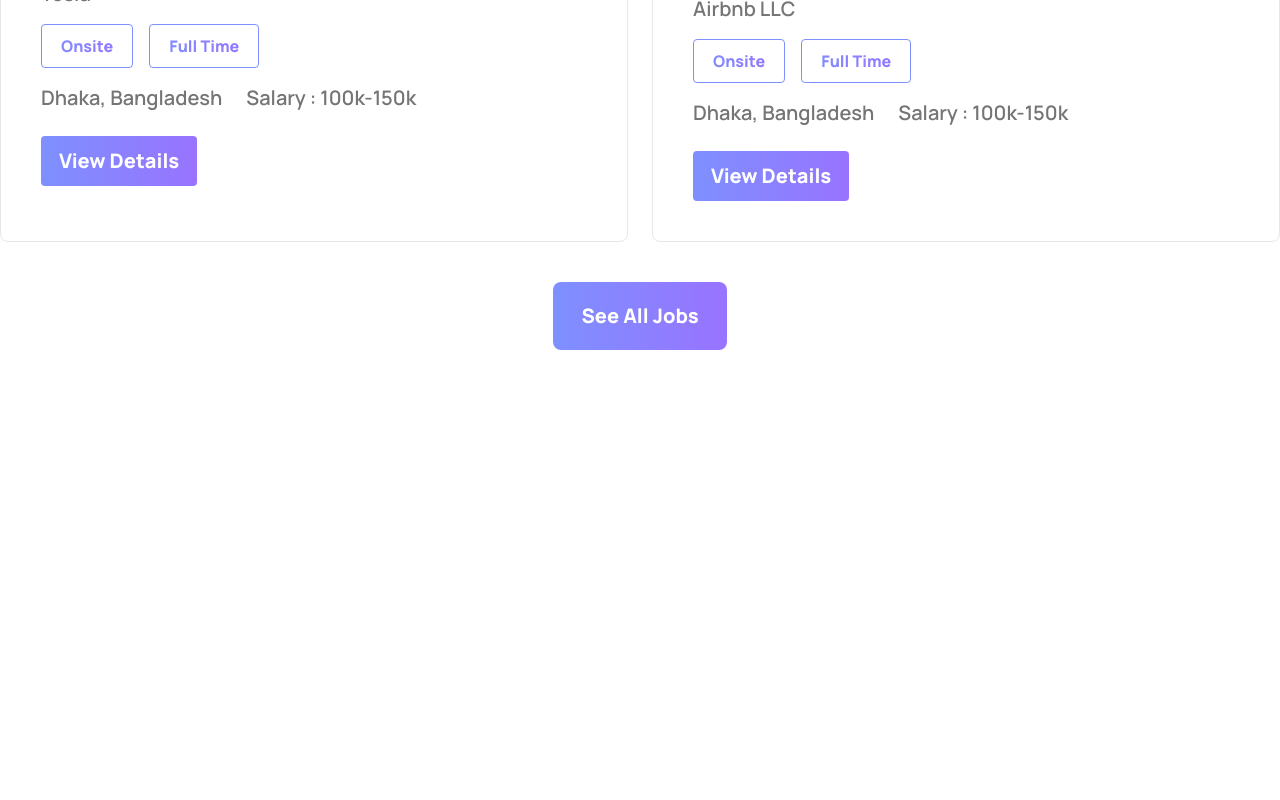
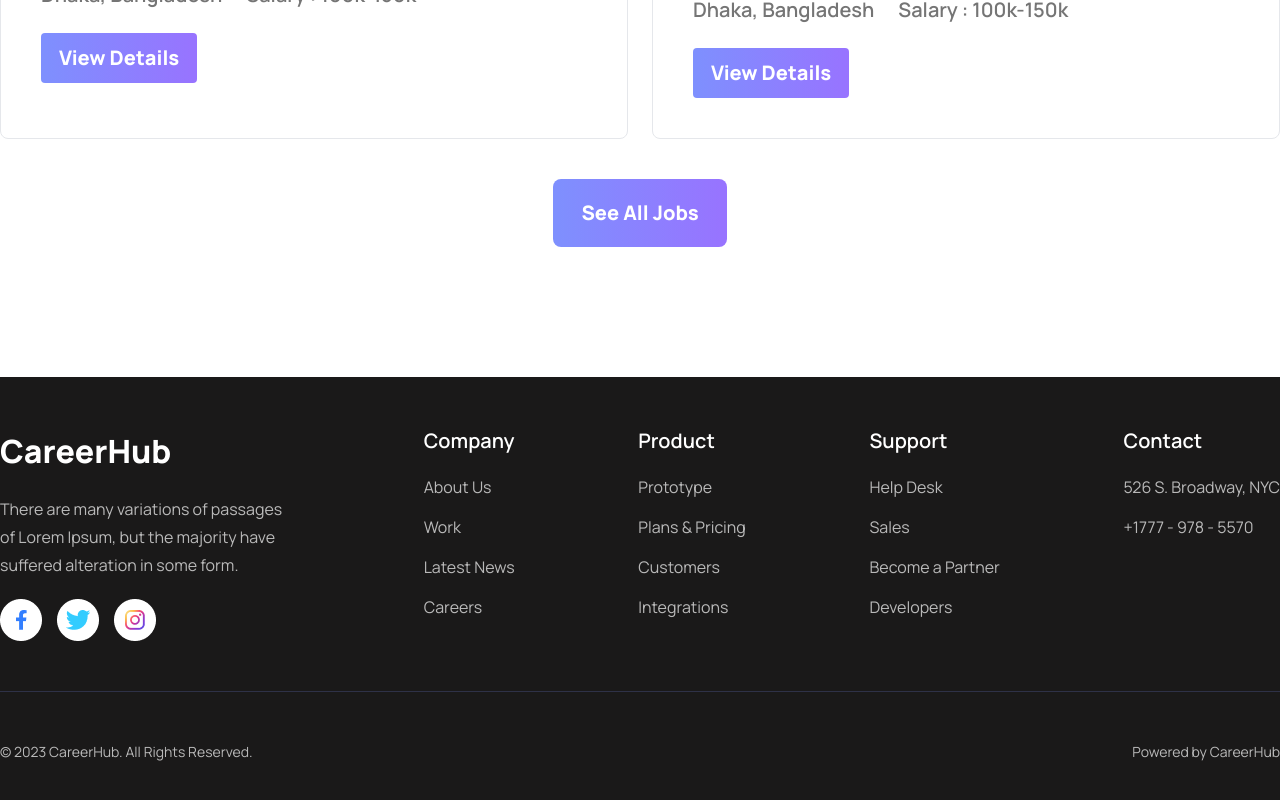
Before and after one commit to RajuAhmed0/career-hub-web, a React (Vite) app: page / in a window 1280 px wide. Shown: the part 2057-2857 px from the top of the page. Before the commit the page ends 2537 px from the top, so only its background shows below. Built offline with nearby package versions, Linux system fonts and the light colour scheme; no server answers.

Commit message:
footer complate

```diff
--- a/src/App.css
+++ b/src/App.css
@@ -51,3 +51,8 @@ border: 1px solid var(--Linear, #7E90FE);
  .bg-color{
   background: linear-gradient(90deg, #7E90FE 0%, #9873FF 100%);
  }
+
+
+ .border-b{
+  background: linear-gradient(90deg, rgba(126, 144, 254, 0.20) 0%, rgba(152, 115, 255, 0.20) 100%);
+ }
--- a/src/Components/Body/Banner/Banner.jsx
+++ b/src/Components/Body/Banner/Banner.jsx
@@ -16,7 +16,7 @@ const Banner = () => {
                     </button>
                 </div>
                 <div className="mt-[41px]">
-                <img src={`/images/user.png`} alt="" className='w-[816px] h-[744px]'/>
+                <img src={`/images/user.png`} alt="" />
                 </div>
             </div>
         </div>
--- a/src/Components/Body/Footer/Footer.jsx
+++ b/src/Components/Body/Footer/Footer.jsx
@@ -2,9 +2,63 @@ import React from 'react';
 
 const Footer = () => {
     return (
-        <div>
+        <footer className="bg-[#1A1919] py-[50px]">
+            <div className="max-w-[1320px] mx-auto ">
+                <div className="flex justify-between">
+                    <div className="w-[300px]">
+                        <h2 className="text-[32px] font-extrabold  text-white">CareerHub</h2>
+                        <p className=" mb-5 mt-5 text-[#FFFFFFB2] leading-7">
+                            There are many variations of passages of Lorem Ipsum, but the majority have suffered alteration in some form.
+                        </p>
+                        <div className="">
+                            <img src="./icons/social.png" alt="" />
+                        </div>
+                    </div>
+                    <div className="  text-[#FFFFFFB2]">
+                        <h2 className="text-xl font-semibold mb-3 text-white">Company</h2>
+                        <ul className='leading-10'>
+                            <p>About Us</p>
+                            <p>Work</p>
+                            <p>Latest News</p>
+                            <p>Careers</p>
+                        </ul>
+                    </div>
+                    <div className=" text-[#FFFFFFB2]">
+                        <h2 className="text-xl font-semibold mb-3 text-white">Product</h2>
+                        <ul className='leading-10'>
+                            <p>Prototype</p>
+                            <p>Plans & Pricing</p>
+                            <p>Customers</p>
+                            <p>Integrations</p>
+                        </ul>
+                    </div>
+                    <div className=" text-[#FFFFFFB2]">
+                        <h2 className="text-xl font-semibold mb-3 text-white">Support</h2>
+                        <ul className='leading-10'>
+                            <p>Help Desk</p>
+                            <p>Sales</p>
+                            <p>Become a Partner</p>
+                            <p>Developers</p>
+                        </ul>
+                    </div>
+                    <div className=" text-[#FFFFFFB2]">
+                        <h2 className="text-xl font-semibold mb-3 text-white">Contact</h2>
+                        <ul className='leading-10'>
+                            <p>526 S. Broadway, NYC</p>
+                            <p>+1777 - 978 - 5570</p>
 
-        </div>
+                        </ul>
+                    </div>
+                </div>
+                <div className=" border-t border-[#7E90FE33] mt-[50px] mb-[50px] text-center ">
+                </div>
+                <div className='text-[#FFFFFFB2] flex justify-between'>
+                <p className="text-sm">&copy; 2023 CareerHub. All Rights Reserved.</p>
+                <p className="text-sm">Powered by CareerHub</p>
+                </div>
+            </div>
+        </footer>
+
     );
 };
 
```
